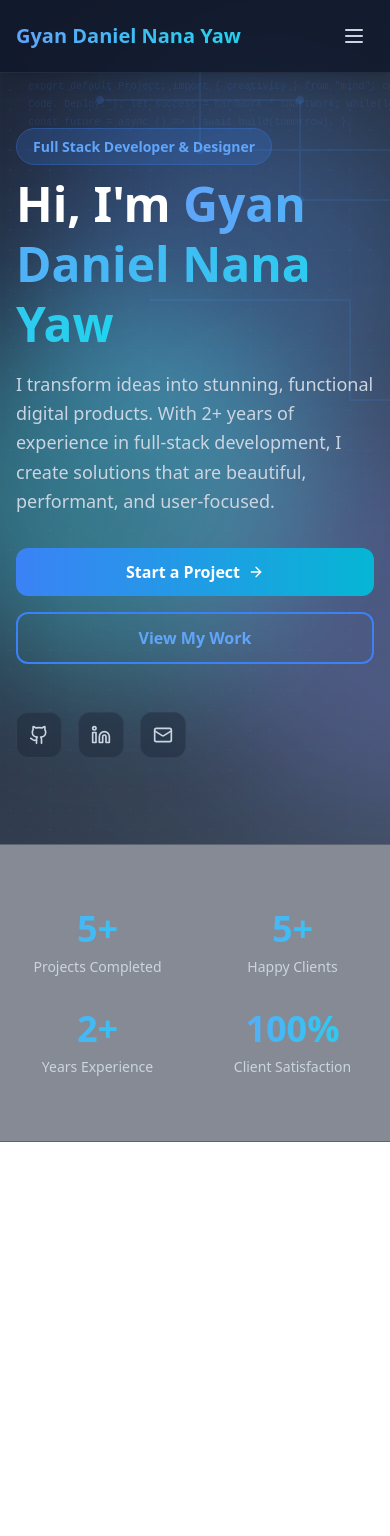
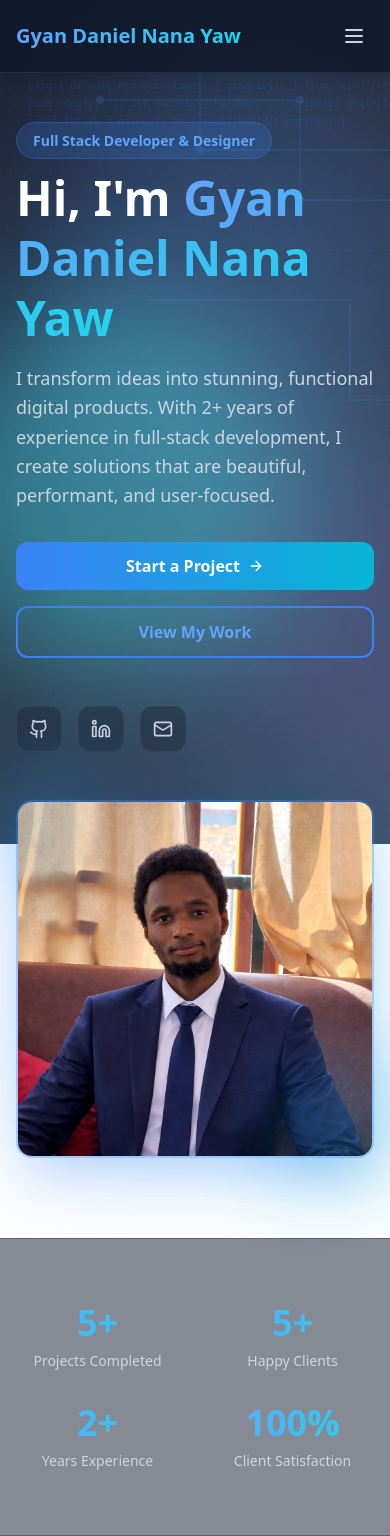
Before and after one commit to gyan277/Personal-Portfolio, a React (Vite) app: page / in a window 390 px wide. Before the commit the page ends 1142 px from the top, so only its background shows below. Built offline with nearby package versions, Linux system fonts and the light colour scheme.

Commit message:
Show profile picture on mobile

```diff
--- a/client/pages/Index.tsx
+++ b/client/pages/Index.tsx
@@ -129,11 +129,11 @@ export default function Index() {
                   </a>
                 </div>
               </div>
-              <div className="relative hidden md:block">
+              <div className="relative">
                 <div className="absolute inset-0 bg-gradient-to-r from-blue-500 to-cyan-500 rounded-2xl opacity-20 blur-3xl"></div>
                 <div className="relative">
                   {/* Profile Image */}
-                  <div className="relative w-full aspect-square max-w-md mx-auto">
+                  <div className="relative w-full aspect-square max-w-sm md:max-w-md mx-auto">
                     {/* Image */}
                     <img
                       src="/profile.jpg"
```
